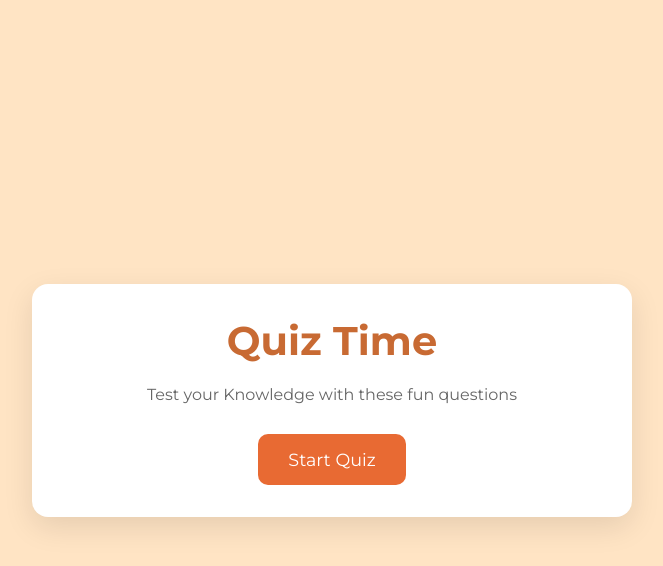
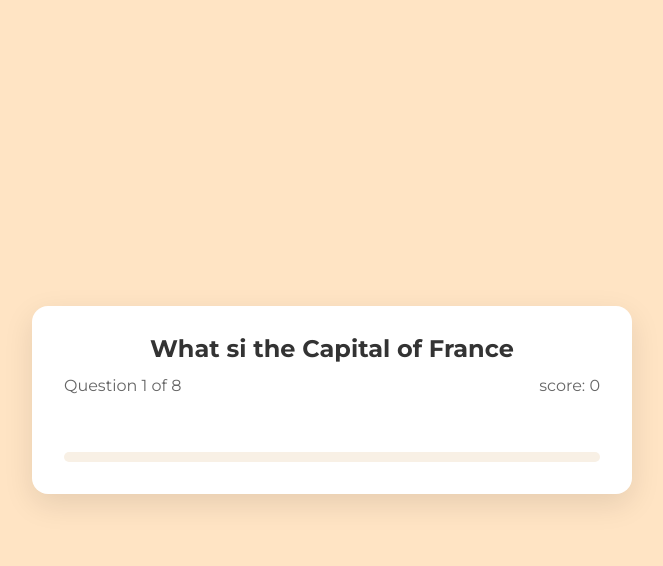
Before and after one commit to scoopjayjnr/Quiz-Website-using-JS, a plain HTML site: page Quiz Website/index.html in a window 1280 px wide. Both pictures are taken after a click on the button "Start Quiz". Shown: the whole page, without its empty margins (308-971 px from the left). Drawn offline with Linux system fonts and the light colour scheme.

Commit message:
Modified v2

```diff
--- a/Quiz Website/index.html
+++ b/Quiz Website/index.html
@@ -24,10 +24,11 @@
 
       <div class="screen" id="quiz-screen">
         <div class="quiz-header">
-          <h2 id="question">Question goes here</h2>
+          <h2 id="question-text">Question goes here</h2>
           <div class="quiz-info">
             <p>
-              Question <span id="current-question">1</span> of <span>5</span>
+              Question <span id="current-question">1</span> of
+              <span id="total-questions">5</span>
             </p>
             <p>score: <span id="score">0</span></p>
           </div>
@@ -38,10 +39,10 @@
         </div>
 
         <div class="progress-bar">
-          <div id="progrss" class="progress"></div>
+          <div id="progress" class="progress"></div>
         </div>
 
-        <div class="results" id="result-screen">
+        <div class="screen" id="result-screen">
           <h2>Quiz Results</h2>
           <div class="result-info">
             <p>
--- a/Quiz Website/script.js
+++ b/Quiz Website/script.js
@@ -8,7 +8,7 @@ const currentQuestionSpan = document.getElementById("current-question");
 const totalQuestionSpan = document.getElementById("total-questions");
 const scoreSpan = document.getElementById("score");
 const finalScoreSpan = document.getElementById("final-score");
-const maxScoreSpan = document.getElementById("result-message");
+const maxScoreSpan = document.getElementById("max-score");
 const resultMessage = document.getElementById("result-message");
 const restartButton = document.getElementById("restart-btn");
 const progressBar = document.getElementById("progress");
@@ -21,6 +21,115 @@ const quizQuestions = [
             { text: "Berlin", correct: false },
             { text: "Paris", correct: true },
             { text: "Madrid", correct: false },
-        ]
-    }
+        ],
+    },
+
+    {
+        question: "Which country has the highest life expectancy?",
+        answers: [
+            { text: "Hong Kong", correct: true },
+            { text: "China", correct: false },
+            { text: "Germany", correct: false },
+            { text: "France", correct: false },
+        ],
+    },
+
+    {
+        question: "Who was the Ancient Greek God of the Sun?",
+        answers: [
+            { text: "Sun God", correct: false },
+            { text: "Moon God", correct: false },
+            { text: "Apollo", correct: true },
+            { text: "Delta", correct: false },
+        ],
+    },
+
+    {
+        question: "How many faces does a Dodecahedron have?",
+        answers: [
+            { text: "64", correct: false },
+            { text: "24", correct: false },
+            { text: "12", correct: true },
+            { text: "32", correct: false },
+        ],
+    },
+
+    {
+        question: "How many dots appear on a pair of dice?",
+        answers: [
+            { text: "34", correct: false },
+            { text: "44", correct: false },
+            { text: "18", correct: false },
+            { text: "42", correct: true },
+        ],
+    },
+
+    {
+        question: "What is the world’s largest retailer?",
+        answers: [
+            { text: "Tesla", correct: false },
+            { text: "Walmart", correct: true },
+            { text: "Amazon", correct: false },
+            { text: "Alibaba", correct: false },
+        ],
+    },
+
+    {
+        question: "In which country would you find Mount Kilimanjaro?",
+        answers: [
+            { text: "Tanzania", correct: true },
+            { text: "South Africa", correct: false },
+            { text: "Cuba", correct: false },
+            { text: "Egypt", correct: false },
+        ],
+    },
+
+    {
+        question: "How many colors are used in the South African flag?",
+        answers: [
+            { text: "5", correct: false },
+            { text: "7", correct: false },
+            { text: "6", correct: true },
+            { text: "8", correct: false },
+        ],
+    },
 ]
+
+let currentQuestionIndex = 0;
+let score = 0;
+let answersDisabled = false;
+
+totalQuestionSpan.textContent = quizQuestions.length;
+maxScoreSpan.textContent = quizQuestions.length;
+
+startButton.addEventListener("click", startQuiz);
+
+function startQuiz() {
+    currentQuestionIndex = 0;
+    scoreSpan.textContent = 0;
+
+    startScreen.classList.remove("active");
+    quizScreen.classList.add("active");
+
+    showQuestion();
+}
+
+function showQuestion() {
+    answersDisabled = false;
+
+    const currentQuestion = quizQuestions[currentQuestionIndex]
+    currentQuestionSpan.textContent = currentQuestionIndex + 1;
+
+    const progressPercent = (currentQuestionIndex / quizQuestions.length) * 100;
+    progressBar.style.width = progressPercent + "%";
+
+    questionText.textContent = currentQuestion.question;
+
+    answersContainer.innerHTML = "";
+
+    currentQuestion.answers.forEach(answer => {
+        const button = document.createElement("button")
+        button.textContent = answer.text
+        button.classList.add("answer-btn")
+    })
+}
```
